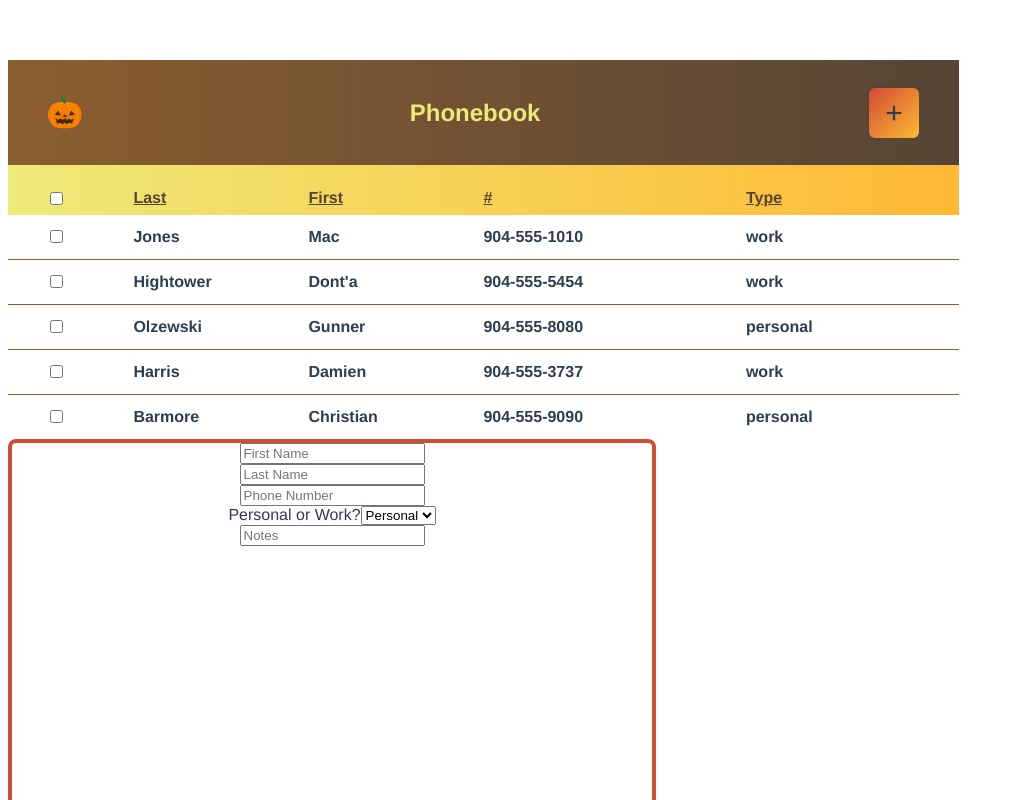
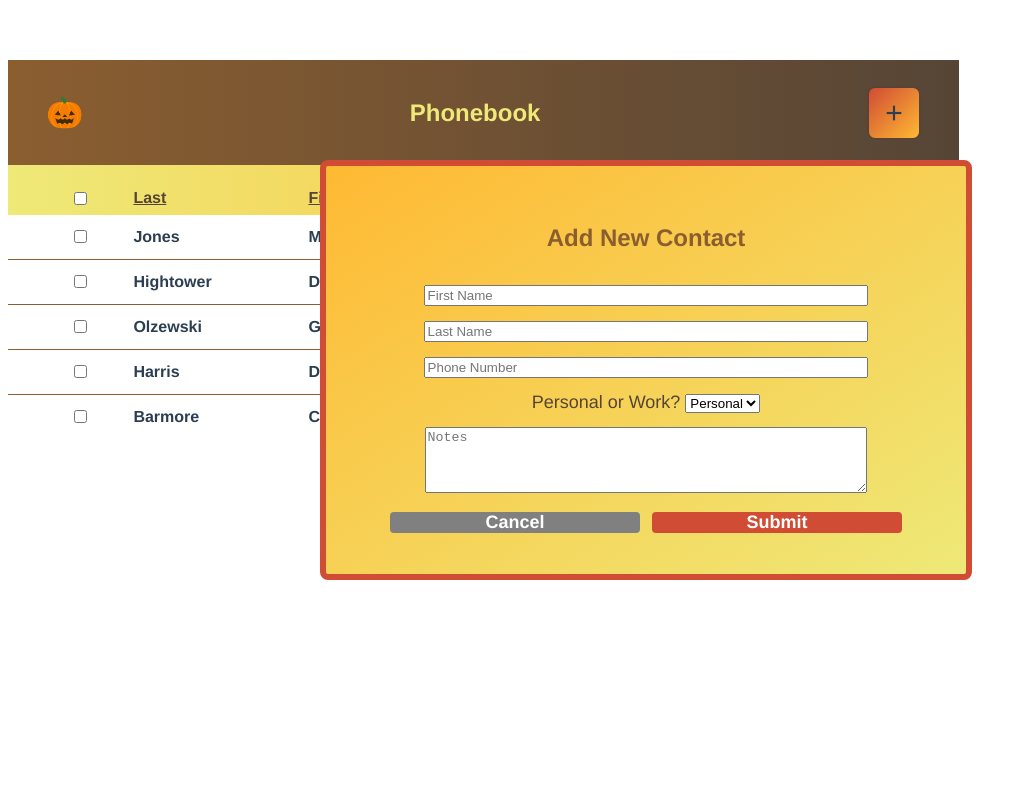
Before and after one commit to tcburns24/phonebook, a Vue app: page / in a window 1280 px wide. Shown: the whole page, without its empty margins (0-1027 px from the left). Built offline with nearby package versions, Linux system fonts and the light colour scheme.

Commit message:
Finieshes styling new contact form

```diff
--- a/src/components/NewContactForm.vue
+++ b/src/components/NewContactForm.vue
@@ -37,17 +37,56 @@ yellow: #eee978
 -->
 <style>
   .container {
-    margin: auto;
-    height: 70%;
     width: 50%;
     position: fixed;
-    border: 4px solid #d04c34;
+    left: 25%;
+    top: 20%;
+    padding: 3% 0 3%;
+    border: 6px solid #d04c34;
     border-radius: 8px;
+    background: linear-gradient(to right bottom, #ffb933, #eee978);
+    color: #564536;
+  }
+  .input-field {
+    padding: 12px 8px 2px;
+    font-size: 18px;
+  }
+  .title-text {
+    color: #8b5e30;
+  }
+  .btn-row {
+    display: flex;
+    width: 80%;
+    justify-content: space-between;
+    margin: auto;
+  }
+  .btn {
+    flex: 1;
+    border-radius: 4px;
+    font-weight: 600;
+    font-size: 18px;
+    color: white;
+    width: 50%;
+    cursor: pointer;
+  }
+  .cancel {
+    background-color: grey;
+    margin-right: 6px;
+  }
+  .submit {
+    background-color: #d04c34;
+    margin-left: 6px;
+  }
+  input, textarea {
+    width: 70%;
   }
 </style>
 
 <template>
   <div class="container">
+    <div class="title-text">
+      <h2>Add New Contact</h2>
+    </div>
     <div class="input-field">
       <input type="text" placeholder="First Name" v-model="first_name" />
     </div>
@@ -58,14 +97,18 @@ yellow: #eee978
       <input type="text" placeholder="Phone Number" v-model="number" />
     </div>
     <div class="input-field">
-      <label for="personal_or_work">Personal or Work?</label>
+      <label for="personal_or_work">Personal or Work?  </label>
       <select id="personal_or_work" name="personal_or_work">
         <option value="personal">Personal</option>
         <option value="work">Work</option>
       </select>
     </div>
     <div class="input-field">
-      <input type="text" placeholder="Notes" v-model="notes" />
+      <textarea placeholder="Notes" rows="4" v-model="notes" />
+    </div>
+    <div class="btn-row input-field">
+      <div class="btn cancel">Cancel</div>
+      <div class="btn submit">Submit</div>
     </div>
   </div>
 </template>
```
